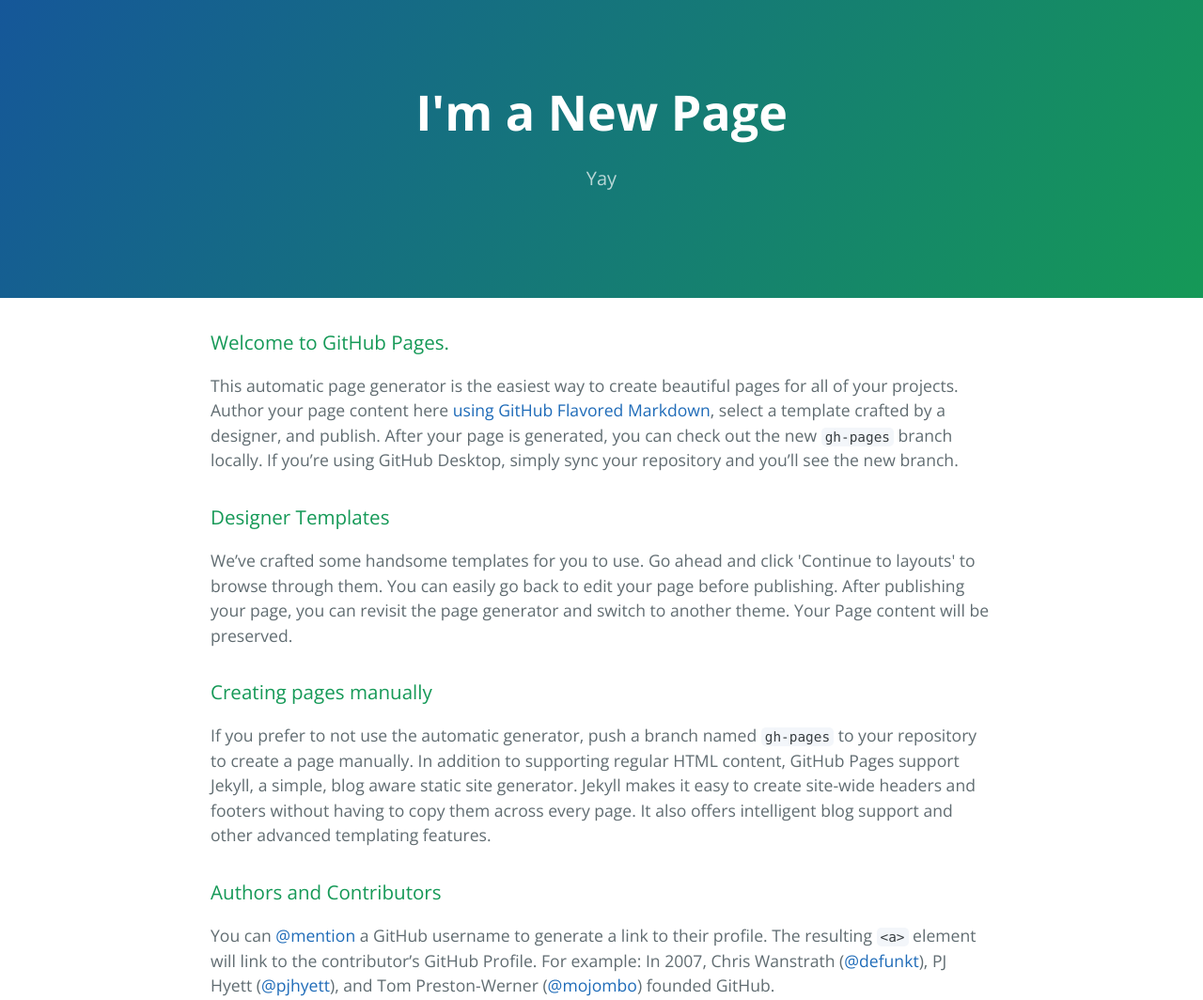
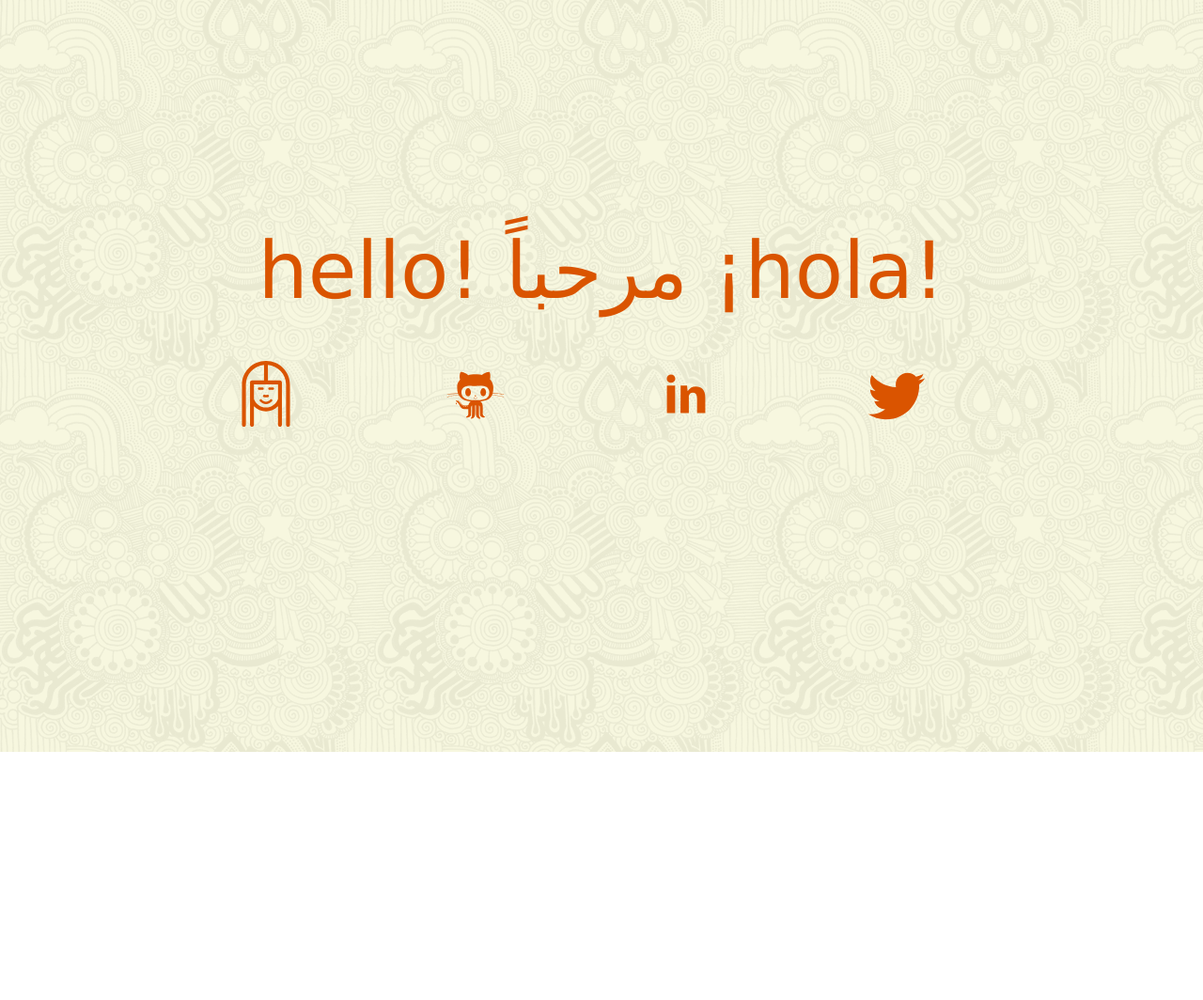
Before and after one commit to BintLopez/BintLopez.github.io, a plain HTML site: page index.html in a window 1280 px wide. Shown: the top 1064 px of the page at 94% size. After the commit the page ends 800 px from the top, so only its background shows below. Drawn offline with nearby package versions, Linux system fonts and the light colour scheme.

Commit message:
add site

```diff
--- a/index.html
+++ b/index.html
@@ -1,53 +1,35 @@
 <!DOCTYPE html>
-<html lang="en-us">
-  <head>
-    <meta charset="UTF-8">
-    <title>I&#39;m a New Page by BintLopez</title>
-    <meta name="viewport" content="width=device-width, initial-scale=1">
-    <link rel="stylesheet" type="text/css" href="stylesheets/normalize.css" media="screen">
-    <link href='https://fonts.googleapis.com/css?family=Open+Sans:400,700' rel='stylesheet' type='text/css'>
-    <link rel="stylesheet" type="text/css" href="stylesheets/stylesheet.css" media="screen">
-    <link rel="stylesheet" type="text/css" href="stylesheets/github-light.css" media="screen">
-  </head>
-  <body>
-    <section class="page-header">
-      <h1 class="project-name">I&#39;m a New Page</h1>
-      <h2 class="project-tagline">Yay</h2>
-    </section>
-
-    <section class="main-content">
-      <h3>
-<a id="welcome-to-github-pages" class="anchor" href="#welcome-to-github-pages" aria-hidden="true"><span class="octicon octicon-link"></span></a>Welcome to GitHub Pages.</h3>
-
-<p>This automatic page generator is the easiest way to create beautiful pages for all of your projects. Author your page content here <a href="https://guides.github.com/features/mastering-markdown/">using GitHub Flavored Markdown</a>, select a template crafted by a designer, and publish. After your page is generated, you can check out the new <code>gh-pages</code> branch locally. If you’re using GitHub Desktop, simply sync your repository and you’ll see the new branch.</p>
-
-<h3>
-<a id="designer-templates" class="anchor" href="#designer-templates" aria-hidden="true"><span class="octicon octicon-link"></span></a>Designer Templates</h3>
-
-<p>We’ve crafted some handsome templates for you to use. Go ahead and click 'Continue to layouts' to browse through them. You can easily go back to edit your page before publishing. After publishing your page, you can revisit the page generator and switch to another theme. Your Page content will be preserved.</p>
-
-<h3>
-<a id="creating-pages-manually" class="anchor" href="#creating-pages-manually" aria-hidden="true"><span class="octicon octicon-link"></span></a>Creating pages manually</h3>
-
-<p>If you prefer to not use the automatic generator, push a branch named <code>gh-pages</code> to your repository to create a page manually. In addition to supporting regular HTML content, GitHub Pages support Jekyll, a simple, blog aware static site generator. Jekyll makes it easy to create site-wide headers and footers without having to copy them across every page. It also offers intelligent blog support and other advanced templating features.</p>
-
-<h3>
-<a id="authors-and-contributors" class="anchor" href="#authors-and-contributors" aria-hidden="true"><span class="octicon octicon-link"></span></a>Authors and Contributors</h3>
-
-<p>You can <a href="https://github.com/blog/821" class="user-mention">@mention</a> a GitHub username to generate a link to their profile. The resulting <code>&lt;a&gt;</code> element will link to the contributor’s GitHub Profile. For example: In 2007, Chris Wanstrath (<a href="https://github.com/defunkt" class="user-mention">@defunkt</a>), PJ Hyett (<a href="https://github.com/pjhyett" class="user-mention">@pjhyett</a>), and Tom Preston-Werner (<a href="https://github.com/mojombo" class="user-mention">@mojombo</a>) founded GitHub.</p>
-
-<h3>
-<a id="support-or-contact" class="anchor" href="#support-or-contact" aria-hidden="true"><span class="octicon octicon-link"></span></a>Support or Contact</h3>
-
-<p>Having trouble with Pages? Check out our <a href="https://help.github.com/pages">documentation</a> or <a href="https://github.com/contact">contact support</a> and we’ll help you sort it out.</p>
-
-      <footer class="site-footer">
-
-        <span class="site-footer-credits">This page was generated by <a href="https://pages.github.com">GitHub Pages</a> using the <a href="https://github.com/jasonlong/cayman-theme">Cayman theme</a> by <a href="https://twitter.com/jasonlong">Jason Long</a>.</span>
-      </footer>
-
-    </section>
-
-
-  </body>
+<html>
+<head>
+	<title>ni_lo</title>
+	<link rel="stylesheet" type="text/css" href="https://maxcdn.bootstrapcdn.com/bootstrap/3.3.7/css/bootstrap.min.css">
+	<link rel="stylesheet" type="text/css" href="style/main.css">
+</head>
+<body>
+	<div id="context" class="container">
+		<h1>hello! مرحباً ¡hola!</h1>
+		<div class="row nav">
+			<div class="col-md-3">
+				<ul>
+					<li><a href="about.html"><img class="icon" src="img/icons/about.svg"></a></li>
+				</ul>
+			</div>
+			<div class="col-md-3">
+				<ul>
+					<li><a href="https://github.com/BintLopez"><img class="icon" src="img/icons/github.svg"></a></li>
+				</ul>
+			</div>
+			<div class="col-md-3">
+				<ul>
+					<li><a href="https://www.linkedin.com/in/nicole-lopez/"><img class="icon" src="img/icons/linkedin.svg"></a></li>
+				</ul>
+			</div>
+			<div class="col-md-3">
+				<ul>
+					<li><a href="https://twitter.com/Bint_alBeatz"><img class="icon" src="img/icons/twitter.svg"></a></li>
+				</ul>
+			</div>
+		</div>
+	</div>
+</body>
 </html>
--- /dev/null
+++ b/style/_utilities.scss
@@ -0,0 +1,11 @@
+$space-img: "../img/space.jpg";
+
+$background-img: "../img/skulls.png";
+
+$navy: #000040;
+$burnt-orange: #DA5400;
+
+$main-font: 'Verdana', sans-serif;
+$main-font-color: $burnt-orange;
+
+$transparent-div: rgba(0,0,64,0.8);
--- /dev/null
+++ b/style/main.scss
@@ -0,0 +1,39 @@
+@import "_utilities.scss";
+
+body {
+	font-family: $main-font;
+	background: url($background-img);
+	width: 100%;
+	color: $main-font-color;
+}
+
+#context {
+	width: 80%;
+	margin-top: 15%;
+	border-radius: 15px;
+}
+
+a {
+	color: $main-font-color;
+}
+
+h1 {
+	color: $main-font-color;
+	font-size: 6em;
+	margin: 5% auto;
+	text-align: center;
+}
+
+.nav {
+	width: 90%;
+	margin: 30px auto;
+	div ul {
+		list-style: none;
+	}
+}
+
+.icon {
+	color: red;
+	height: 70px;
+	width: 70px;
+}
```
Also changed, not shown: img/icons/about.svg (added), img/icons/face.svg (added), img/icons/github.svg (added), img/icons/linkedin.svg (added), img/icons/resume.svg (added), img/icons/twitter.svg (added), img/skulls.png (added), img/space.jpg (added), style/main.css (added), 2 other files.
